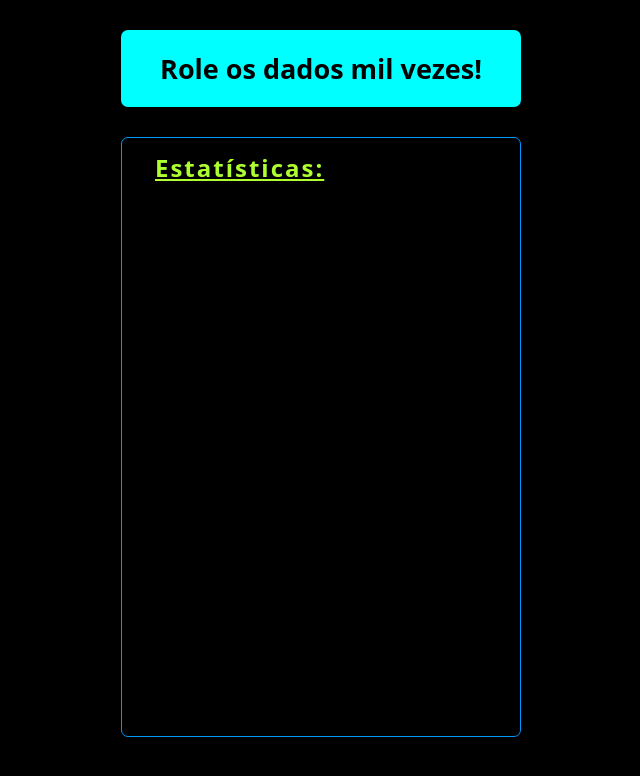
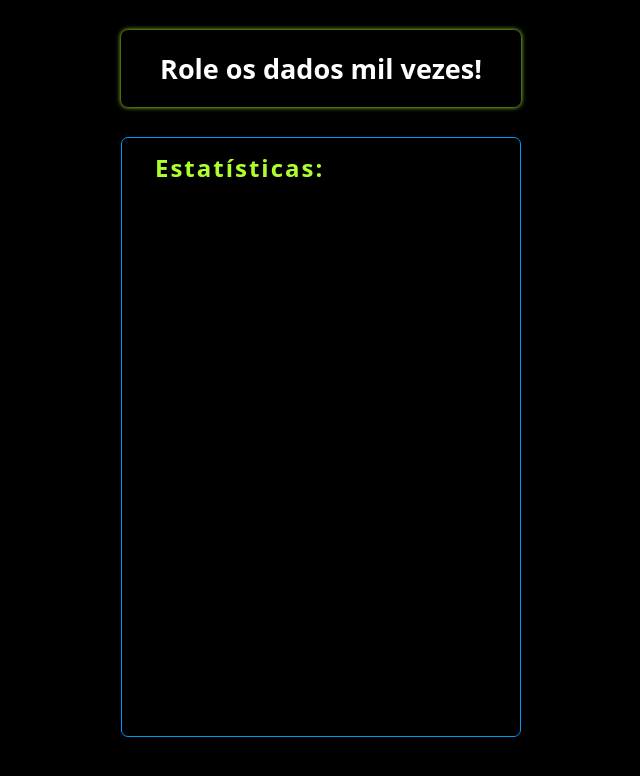
Before and after one commit to Kenzie-Academy-Brasil-Developers/entrega-rolando-dados-sprint-3-PONGSU, a plain HTML site: page index.html in a window 1280 px wide. In both pictures the pointer is over the element "Role os dados mil vezes!". Shown: the whole page, without its empty margins (319-959 px from the left). Drawn offline with Linux system fonts and the light colour scheme.

Commit message:
identação/detalhe css

```diff
--- a/index.html
+++ b/index.html
@@ -1,5 +1,6 @@
 <!DOCTYPE html>
 <html lang="en">
+
 <head>
     <meta charset="UTF-8">
     <meta name="viewport" content="width=device-width, initial-scale=1.0">
@@ -8,18 +9,18 @@
 
     <title>Rolando dados</title>
 </head>
+
 <body>
     <header>
         <h1 id="rolar">Role os dados mil vezes!</h1>
     </header>
     <main>
         <section>
-            <h2><u>   Estatísticas: </u></h2>
+            <h2>Estatísticas:</h2>
             <ul id="resultados">
             </ul>
         </section>
     </main>
+</body>
 
-
-</body>
 </html>
--- a/script.js
+++ b/script.js
@@ -1,4 +1,3 @@
-
 function rolarDado() {
     return Math.floor(Math.random() * 6 + 1)
 }
@@ -7,25 +6,26 @@ function somar2dados() {
     return rolarDado() + rolarDado()
 }
 
-const somasPossiveis = [2,3,4,5,6,7,8,9,10,11,12]
+const somasPossiveis = [2, 3, 4, 5, 6, 7, 8, 9, 10, 11, 12]
 
 let listaResult = document.getElementById('resultados')
 
 let rolar = document.getElementById('rolar')
 rolar.addEventListener('click', function () {
     listaResult.innerHTML = ''
-    let contador = [0,0,0,0,0,0,0,0,0,0,0]
+    let contador = [0, 0, 0, 0, 0, 0, 0, 0, 0, 0, 0]
     for (let i = 0; i < 1000; i++) {
         contador[(somar2dados() - 2)]++
     }
     for (let i = 0; i < contador.length; i++) {
         let resultado = document.createElement('li')
+        resultado.innerText = `A soma "${somasPossiveis[i]}" foi encontrada ${contador[i]} vezes`
+
         let barraResultado = document.createElement('li')
         barraResultado.classList.add('grafico')
-        resultado.innerText = `A soma "${somasPossiveis[i]}" foi encontrada ${contador[i]} vezes`
-        barraResultado.setAttribute('style', `width: ${contador[i]*1.6}px;`)
-        barraResultado.innerText = `${contador[i]/10}%`
+        barraResultado.setAttribute('style', `width: ${contador[i] * 1.6}px;`)
+        barraResultado.innerText = `${contador[i] / 10}%`
 
-        listaResult.append(resultado,barraResultado)
+        listaResult.append(resultado, barraResultado)
     }
 })
--- a/style.css
+++ b/style.css
@@ -1,17 +1,19 @@
-*{
+* {
     margin: 0;
     padding: 0;
     box-sizing: border-box;
     list-style: none;
 }
-body{
+
+body {
     background-color: rgb(0, 0, 0);
     display: flex;
     flex-direction: column;
     justify-content: center;
     align-items: center;
 }
-header>h1{
+
+header>h1 {
     user-select: none;
     font-family: system-ui, -apple-system, BlinkMacSystemFont, 'Segoe UI', Roboto, Oxygen, Ubuntu, Cantarell, 'Open Sans', 'Helvetica Neue', sans-serif;
     margin: 30px;
@@ -26,7 +28,23 @@ header>h1{
     justify-content: center;
 }
 
-main>section{
+header>h1:hover {
+    box-shadow: 0px 0 5px greenyellow;
+    user-select: none;
+    font-family: system-ui, -apple-system, BlinkMacSystemFont, 'Segoe UI', Roboto, Oxygen, Ubuntu, Cantarell, 'Open Sans', 'Helvetica Neue', sans-serif;
+    margin: 30px;
+    font-size: 27px;
+    background-color: rgb(0, 0, 0);
+    height: 77px;
+    width: 400px;
+    color: rgb(255, 255, 255);
+    display: flex;
+    border-radius: 7px;
+    align-items: center;
+    justify-content: center;
+}
+
+main>section {
     border: 1px solid rgb(0, 151, 252);
     border-radius: 7px;
     width: 400px;
@@ -35,7 +53,7 @@ main>section{
     flex-direction: column;
 }
 
-main>section>h2{
+main>section>h2 {
     font-family: system-ui, -apple-system, BlinkMacSystemFont, 'Segoe UI', Roboto, Oxygen, Ubuntu, Cantarell, 'Open Sans', 'Helvetica Neue', sans-serif;
     letter-spacing: 2px;
     display: flex;
@@ -45,16 +63,15 @@ main>section>h2{
     color: greenyellow;
 }
 
-
-main>section>ul{
+main>section>ul {
     display: flex;
     flex-direction: column;
     justify-content: space-between;
-    margin: 25px 15px 5px 15px;
+    margin: 7px 15px 5px 15px;
     height: 300px;
 }
 
-main>section>ul>li{
+main>section>ul>li {
     display: flex;
     flex-wrap: nowrap;
     font-size: 15px;
@@ -63,8 +80,9 @@ main>section>ul>li{
     letter-spacing: 0.7px;
 }
 
-.grafico{
-    border: 0.5px solid rgb(0, 151, 252);;
+.grafico {
+    border: 0.5px solid rgb(0, 151, 252);
+    ;
     height: 7px;
     border-radius: 20px;
     color: azure;
```
